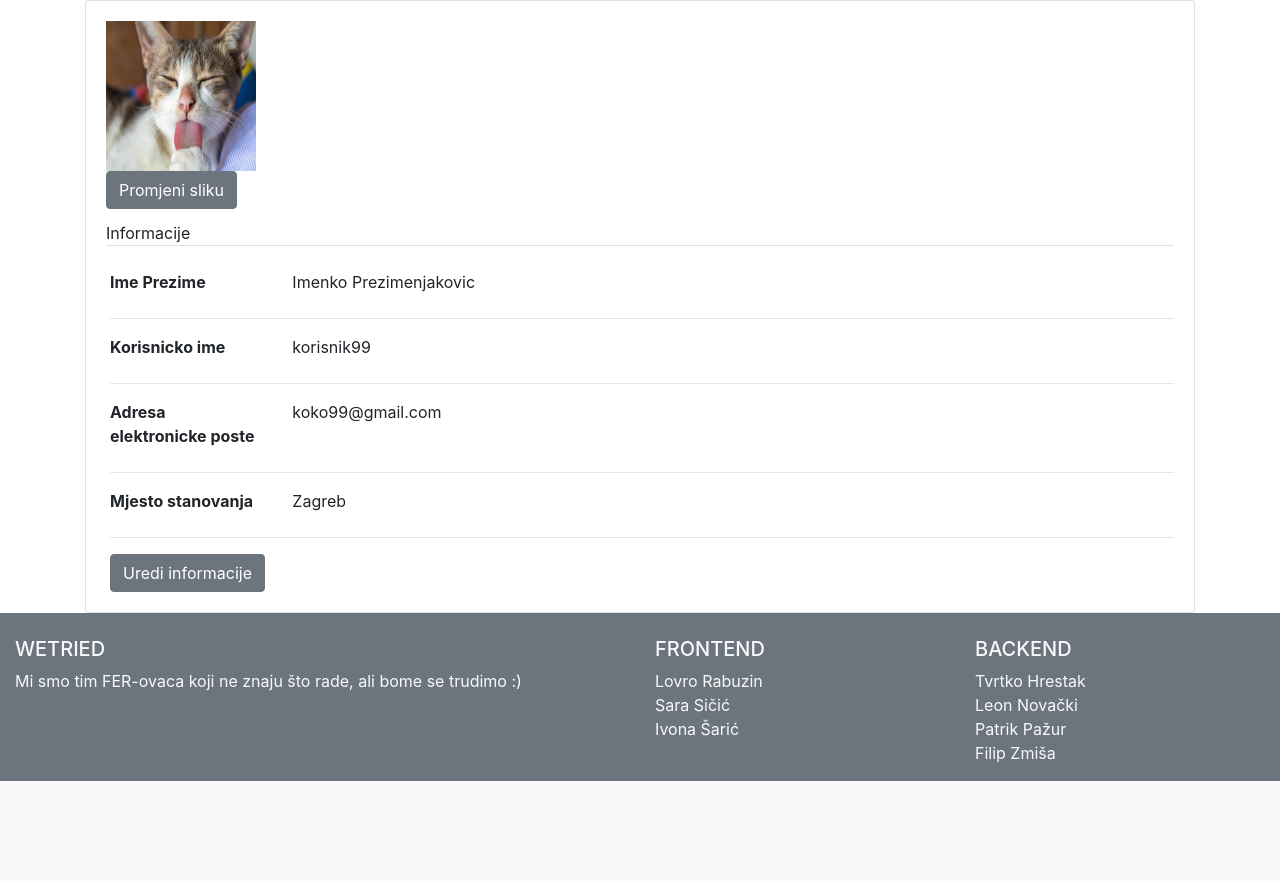
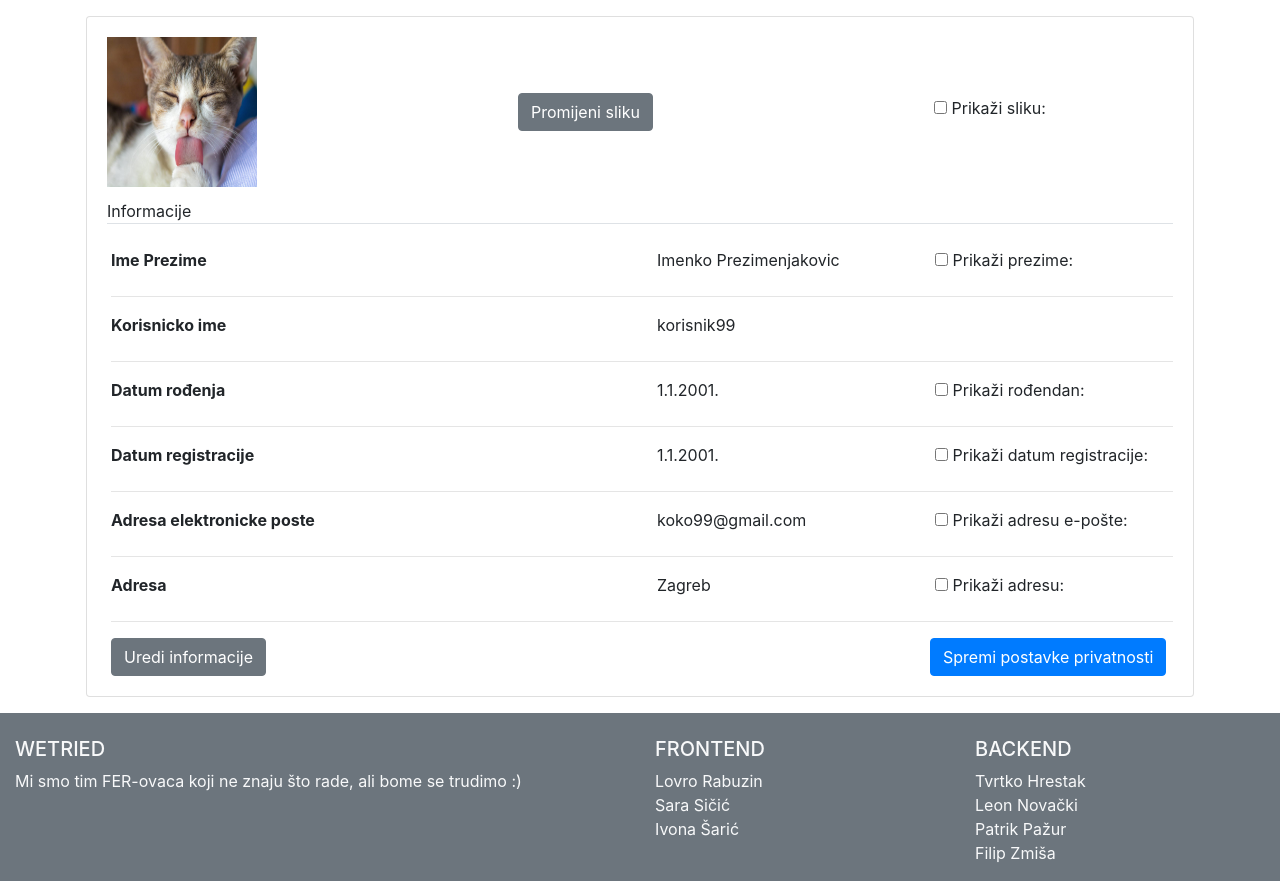
Before and after one commit to LRabuzin/MaketaShop, a Django app: page /maketashop/profil/ in a window 1280 px wide. Shown: the part 64-945 px from the top of the page. Before the commit the page ends 845 px from the top, so only its background shows below. Run offline with Django 3.2, Linux system fonts and the light colour scheme.

Commit message:
Postavke privatnosti form

```diff
--- a/izvorniKod/djangoServer/maketashop/forms.py
+++ b/izvorniKod/djangoServer/maketashop/forms.py
@@ -12,3 +12,11 @@ class SignupForm(forms.Form):
 class LoginForm(forms.Form):
     email = forms.EmailField(label="E-mail", widget=forms.TextInput(attrs={'placeholder': 'E-mail', 'class':'form-control'}))
     pass1 = forms.CharField(label="Zaporka", max_length=32, widget=forms.PasswordInput(attrs={'placeholder': 'Zaporka', 'class':'form-control'}))
+
+class PrivacyForm(forms.Form):
+    pic = forms.BooleanField(label="Prikaži sliku", required=False)
+    name_surname = forms.BooleanField(label="Prikaži prezime", required=False)
+    birth_date = forms.BooleanField(label="Prikaži rođendan", required=False)
+    register_date = forms.BooleanField(label="Prikaži datum registracije", required=False)
+    email = forms.BooleanField(label="Prikaži adresu e-pošte", required=False)
+    address = forms.BooleanField(label="Prikaži adresu", required=False)
--- a/izvorniKod/djangoServer/maketashop/templates/maketashop/profil.html
+++ b/izvorniKod/djangoServer/maketashop/templates/maketashop/profil.html
@@ -4,21 +4,27 @@
 {% block mycss %} <link rel="stylesheet" href="{% static 'maketashop/profil.css' %}"> {% endblock mycss %}
 
 {% block content %}
-<div class="container">
+<form action="" method="POST" name="priv" class="container p-3">
+    {% csrf_token %}
   <div class="row">
       <div class="col-12">
           <div class="card">
               <div class="card-body">
-                  <div class="card-title">
-                      <div class="d-flex justify-content-start">
-                          <div class="image-container">
+                  <div class="card-title row align-items-center justify-content-between">
+
+                          <div class="image-container col-3">
                               <img src="{% static 'maketashop/imgs/cat.jfif' %}" style="width: 150px; height: 150px" />
-                              <div class="middle">
-                                  <input type="button" class="btn btn-secondary" value="Promjeni sliku" />
-                              </div>
-                          </div>
+                            </div>
+                            <div class="col-3">
+                                      <input type="button" class="btn btn-secondary" value="Promijeni sliku" />
+                            </div>
+                            <div class="form-check col-3">
+                                {{ form.pic }}
+                                {{ form.pic.label_tag }}
+                            </div>
 
-                      </div>
+
+
                   </div>
                   <div class="row">
                       <div class="col-12">
@@ -29,43 +35,94 @@
                               <div>
 
                                   <div class="row">
-                                      <div class="col-sm-3 col-md-2 col-5">
+                                      <div class="col-6">
                                           <label style="font-weight:bold;">Ime Prezime</label>
                                       </div>
-                                      <div class="col-md-8 col-6">
+                                      <div class="col-3">
                                           Imenko Prezimenjakovic
+                                      </div>
+                                      <div class="form-check col-3">
+                                        {{ form.name_surname }}
+                                        {{ form.name_surname.label_tag }}
                                       </div>
                                   </div>
                                   <hr />
                                   <div class="row">
-                                      <div class="col-sm-3 col-md-2 col-5">
+                                      <div class="col-6">
                                           <label style="font-weight:bold;">Korisnicko ime</label>
                                       </div>
-                                      <div class="col-md-8 col-6">
+                                      <div class="col-3">
                                           korisnik99
                                       </div>
                                   </div>
                                   <hr />
 
                                   <div class="row">
-                                      <div class="col-sm-3 col-md-2 col-5">
+                                    <div class="col-6">
+                                        <label style="font-weight:bold;">Datum rođenja</label>
+                                    </div>
+                                    <div class="col-3">
+                                        1.1.2001.
+                                    </div>
+                                    <div class="form-check col-3">
+                                        {{ form.birth_date }}
+                                        {{ form.birth_date.label_tag }}
+                                      </div>
+                                    </div>
+                                  <hr />
+
+                                  <div class="row">
+                                    <div class="col-6">
+                                        <label style="font-weight:bold;">Datum registracije</label>
+                                    </div>
+                                    <div class="col-3">
+                                        1.1.2001.
+                                    </div>
+                                    <div class="form-check col-3">
+                                        {{ form.register_date }}
+                                        {{ form.register_date.label_tag }}
+                                      </div>
+                                    </div>
+                                  <hr />
+
+                                  <div class="row">
+                                      <div class="col-6">
                                           <label style="font-weight:bold;">Adresa elektronicke poste</label>
                                       </div>
-                                      <div class="col-md-8 col-6">
+                                      <div class="col-3">
                                           koko99@gmail.com
+                                      </div>
+                                      <div class="form-check col-3">
+                                        {{ form.email }}
+                                        {{ form.email.label_tag }}
                                       </div>
                                   </div>
                                   <hr />
                                   <div class="row">
-                                      <div class="col-sm-3 col-md-2 col-5">
-                                          <label style="font-weight:bold;">Mjesto stanovanja</label>
+                                      <div class="col-6">
+                                          <label style="font-weight:bold;">Adresa</label>
                                       </div>
-                                      <div class="col-md-8 col-6">
+                                      <div class="col-3">
                                           Zagreb
+                                      </div>
+                                      <div class="form-check col-3">
+                                        {{ form.address }}
+                                        {{ form.address.label_tag }}
                                       </div>
                                   </div>
                                   <hr />
-                                  <input type="button" class="btn btn-secondary" value="Uredi informacije" />
+                                  <div class="row justify-content-around">
+                                      <div class="col-6">
+                                        <input type="button" class="btn btn-secondary" value="Uredi informacije" />
+                                      </div>
+                                      <div class="col-3">
+
+                                      </div>
+                                      <div class="col-3">
+                                        <button type="submit" class="btn btn-primary">Spremi postavke privatnosti</button>
+
+                                      </div>
+                                  </div>
 
                               </div>
 
@@ -79,5 +136,5 @@
           </div>
       </div>
   </div>
-</div>
+</form>
 {% endblock content %}
--- a/izvorniKod/djangoServer/maketashop/views/ProfilView.py
+++ b/izvorniKod/djangoServer/maketashop/views/ProfilView.py
@@ -1,14 +1,17 @@
 from django.http import HttpResponse
 from django.views.generic import View
 from django.shortcuts import render
+from ..forms import PrivacyForm
 
 class Profil(View):
     template_name ="maketashop/profil.html"
     def get(self, request):
         # <view logic>
+        form = PrivacyForm()
 
         return render(request, self.template_name, {
             'title': "profil",
             'link_active': "profil",
-            'empty_head': False
+            'empty_head': False,
+            'form' : form
             })
```
